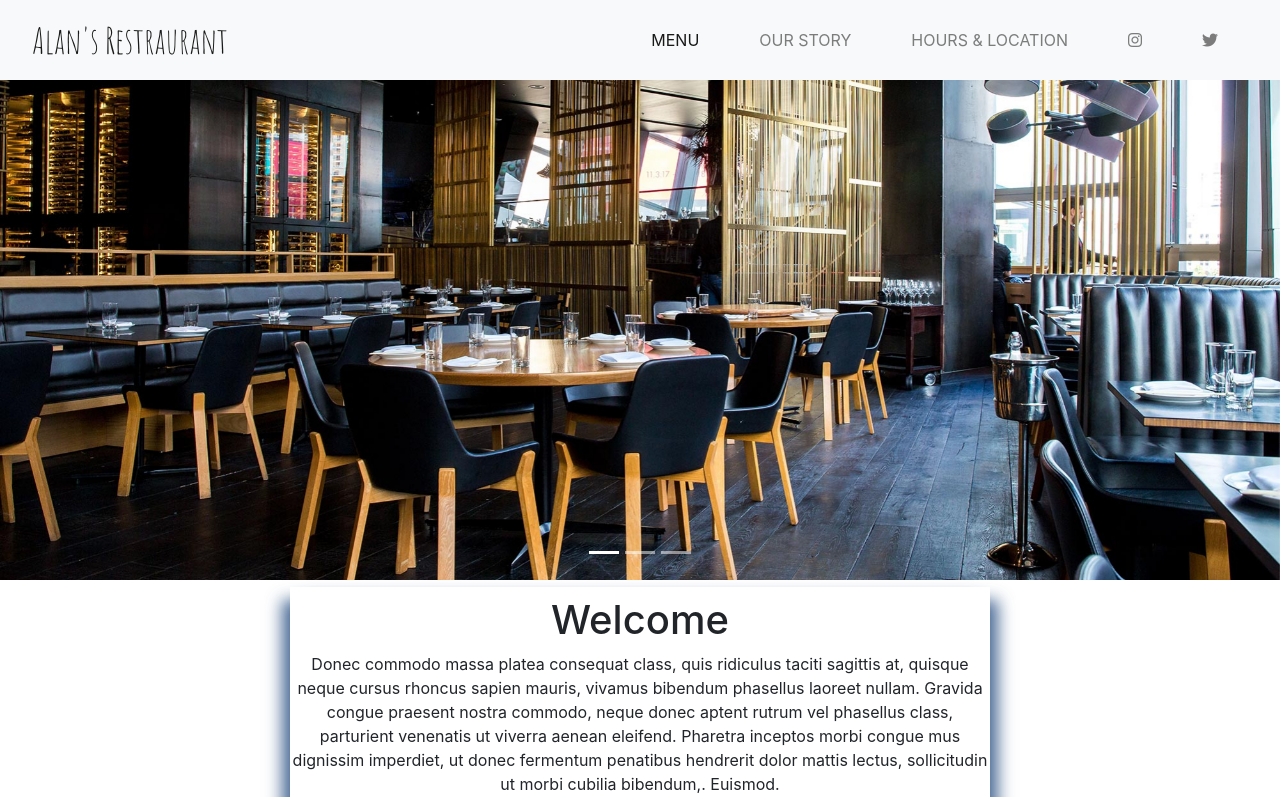
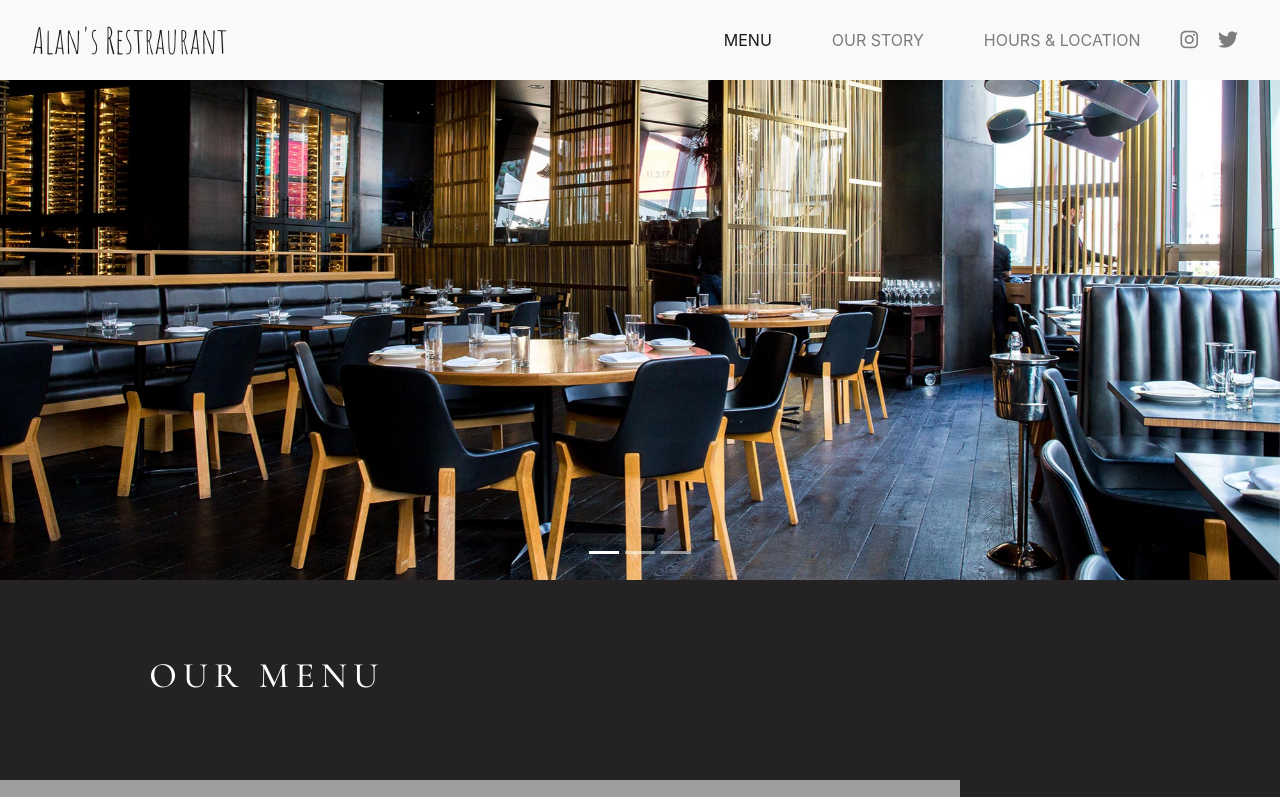
Before and after one commit to AlanSwenson/restaurant-demo, a Flask app: page / in a window 1280 px wide. Shown: the top 797 px of the page. Run offline with Flask 2, Linux system fonts and the light colour scheme; data that the repository does not hold is empty; parts of the project's set-up code (start-up, migrations or seed data) failed here and were passed over; some libraries are stand-ins or nearby versions; grey boxes are pictures that could not be loaded.

Commit message:
updates to theme

```diff
--- a/restaurant_demo/static/css/restaurant-custom.css
+++ b/restaurant_demo/static/css/restaurant-custom.css
@@ -1,3 +1,16 @@
+:root{
+    --main-color: #39679B;
+    --main-bg: #242222;
+    --label-font: 'Cormorant Garamond', serif;
+}
+
+.navbar-nav a.nav-item.nav-link.icon{
+    font-size: 20px;
+    padding-left: 10px;
+    padding-right: 10px;
+    line-height: 1.25em;
+}
+
 
 @media (min-width: 992px){
     .navbar-nav a.nav-item.nav-link{
@@ -23,3 +36,90 @@
     font-family: 'Amatic SC', cursive;
     font-size: 36px;
 }
+
+.section-title {
+    color: white;
+    background-color: var(--main-bg);
+    font-size: 36px;
+    font-family: var(--label-font);
+    letter-spacing: 6px;
+}
+
+.section-title-div {
+    min-height: 200px;
+    justify-content: center;
+
+}
+
+.top {
+    z-index: 1;
+}
+
+/* menu */
+
+#menu, #welcome {
+    background-color: var(--main-bg);
+    color: white;
+}
+
+#menu-pic {
+    background-image: url('../img/restaurant/menu-pic.jpg');
+
+    /* Center and scale the image nicely */
+    background-position: center;
+    background-repeat: no-repeat;
+    background-size: cover;
+    min-height: 500px;
+
+}
+
+#ramen-pic {
+    background-image: url('../img/restaurant/ramen-pic.jpg');
+
+    /* Center and scale the image nicely */
+    background-position: center;
+    background-repeat: no-repeat;
+    background-size: cover;
+    min-height: 500px;
+}
+
+.menu-sublabel {
+    margin-left: -54%;
+    margin-right: 39%;
+    font-size: 40px;
+    background-color: var(--main-bg);
+    padding: 50px;
+    font-family: var(--label-font);
+    letter-spacing: 6px;
+    z-index: 1;
+
+}
+
+.menu-sublabel-left {
+    margin-left: 60%;
+    margin-right: -50%;
+    font-size: 40px;
+    background-color: var(--main-bg);
+    padding: 50px;
+    font-family: var(--label-font);
+    letter-spacing: 6px;
+    z-index: 1;
+
+}
+
+
+/* map section */
+.map-responsive{
+    overflow:hidden;
+    padding-bottom:56.25%;
+    position:relative;
+    height:0;
+}
+
+.map-responsive iframe{
+    left:0;
+    top:0;
+    height:75%;
+    width:100%;
+    position:absolute;
+}
--- a/restaurant_demo/templates/restaurant_body.html
+++ b/restaurant_demo/templates/restaurant_body.html
@@ -1,11 +1,13 @@
 {% extends 'restaurant_layout.html'%}
 {% block content %}
 
-{% include "restaurant_welcome.html" %}
+
 
 {% include "restaurant_menu.html" %}
 
-{% include "restaurant_contact.html" %}
+{% include "restaurant_welcome.html" %}
+
+{% include "restaurant_hours.html" %}
 
 
 {% endblock %}
--- a/restaurant_demo/templates/restaurant_contact.html
+++ b/restaurant_demo/templates/restaurant_contact.html
@@ -1,3 +1,3 @@
-<div id="contact" class="text-center">
+<div id="contact" class="text-center container-fluid">
     <h1>Contact Section</h1>
 </div>
--- /dev/null
+++ b/restaurant_demo/templates/restaurant_hours.html
@@ -0,0 +1,7 @@
+<div id="hours" class="text-center container-fluid">
+    <div class="map-responsive">
+        <iframe width="600" height="450" frameborder="0" style="border:0"
+            src="https://www.google.com/maps/embed/v1/place?q=place_id:ChIJQ8dRC3kts1IREHJ9a7FjuB0&key=AIzaSyCh3q3Mu70ig_fM-RxzgHo9-CSu9ThJ14M"
+            allowfullscreen></iframe>
+    </div>
+</div>
--- a/restaurant_demo/templates/restaurant_layout.html
+++ b/restaurant_demo/templates/restaurant_layout.html
@@ -20,7 +20,7 @@
     <script src="https://kit.fontawesome.com/4c3d8eeae0.js" crossorigin="anonymous"></script>
 
     <!-- Custom Fonts -->
-    <link href="https://fonts.googleapis.com/css?family=Amatic+SC&display=swap" rel="stylesheet">
+    <link href="https://fonts.googleapis.com/css?family=Amatic+SC|Cormorant+Garamond:500&display=swap" rel="stylesheet">
 
     <title>{{ title }}</title>
 </head>
--- a/restaurant_demo/templates/restaurant_menu.html
+++ b/restaurant_demo/templates/restaurant_menu.html
@@ -1,8 +1,46 @@
-<div id="menu" class="text-center">
-    <h1>Menu</h1>
-    <section class="menu-section">
-        {% for item in menu_items %}
-        {{item.name}} |
-        {{item.price}}
-        <br> {{item.description}} <br>{% endfor %} </section>
+<div id="menu" class="text-center container-fluid">
+    <div class="row d-flex align-items-center">
+        <div class="col-md-5 col-sm-9 d-flex align-items-center section-title-div">
+            <div class="align-self-center">
+                <h1 class="section-title ">OUR MENU</h1>
+            </div>
+        </div>
+        <div class="col-md-7 col-sm-3">
+
+        </div>
+    </div>
+
+
+    <div class="row d-flex align-items-center">
+        <div class="col-md-9 col-sm-9 d-flex align-items-center" id="menu-pic">
+            <div class="align-self-center">
+
+            </div>
+        </div>
+        <div class="col-md-3 col-sm-3">
+            <div class="menu-sublabel">
+                STARTERS
+            </div>
+
+        </div>
+    </div>
+
+    <div class="row d-flex align-items-center">
+        <div class="col-md-6 col-sm-12 d-flex align-items-center">
+            <div class="align-self-center">
+
+            </div>
+        </div>
+        <div class="col-md-6 col-sm-12">
+            <section class="menu-section">
+                {% for item in menu_items %}
+                {{item.name}} |
+                {{item.price}}
+                <br> {{item.description}} <br>{% endfor %} </section>
+        </div>
+    </div>
+
+
+
+
 </div>
--- a/restaurant_demo/templates/restaurant_welcome.html
+++ b/restaurant_demo/templates/restaurant_welcome.html
@@ -1,4 +1,37 @@
-<div id="welcome" class="text-center my-3 mx-md-auto mx-5 content-div">
-    <h1>Welcome</h1>
-    {{ lipsum(2) }}
+<div id="welcome" class="text-center section-title-div container-fluid">
+    <div class="row d-flex align-items-center">
+        <div class="col-sm-4 top">
+            <div class="menu-sublabel-left">
+                <h1 class="section-title ">OUR STORY</h1>
+            </div>
+        </div>
+        <div class="col-sm-8" id="ramen-pic">
+            <div class="align-self-center">
+
+            </div>
+        </div>
+    </div>
+
+    <div class="row d-flex align-items-center">
+        <div class="col-md-7 col-sm-3 d-flex align-items-center section-title-div">
+
+        </div>
+        <div class="col-md-5 col-sm-9">
+            <div class="align-self-center">
+                For Angel Barreto, food has always correlated with happy memories. Wanting to impact people's most
+                important
+                moments in their lives through food ignited his love for culinary arts. He attended L'Academie De
+                Cuisine
+                where he gained a foundation in French food. Upon graduation, Angel secured a spot at Vermilion with
+                Anthony
+                Chittum, gaining an understanding of farm to table food and sustainable cooking. Harboring a consistent
+                passion for Asian food, Angel took his talents to The Source by Wolfgang Puck while under the mentorship
+                of
+                Scott Drewno. Working his way up in only five and a half years from cook to executive sous chef, Angel's
+                creativity and drive have furthered his interest in traveling worldwide to garner knowledge about
+                international cuisine.
+            </div>
+        </div>
+    </div>
+
 </div>
```
Also changed, not shown: 2 other files.
